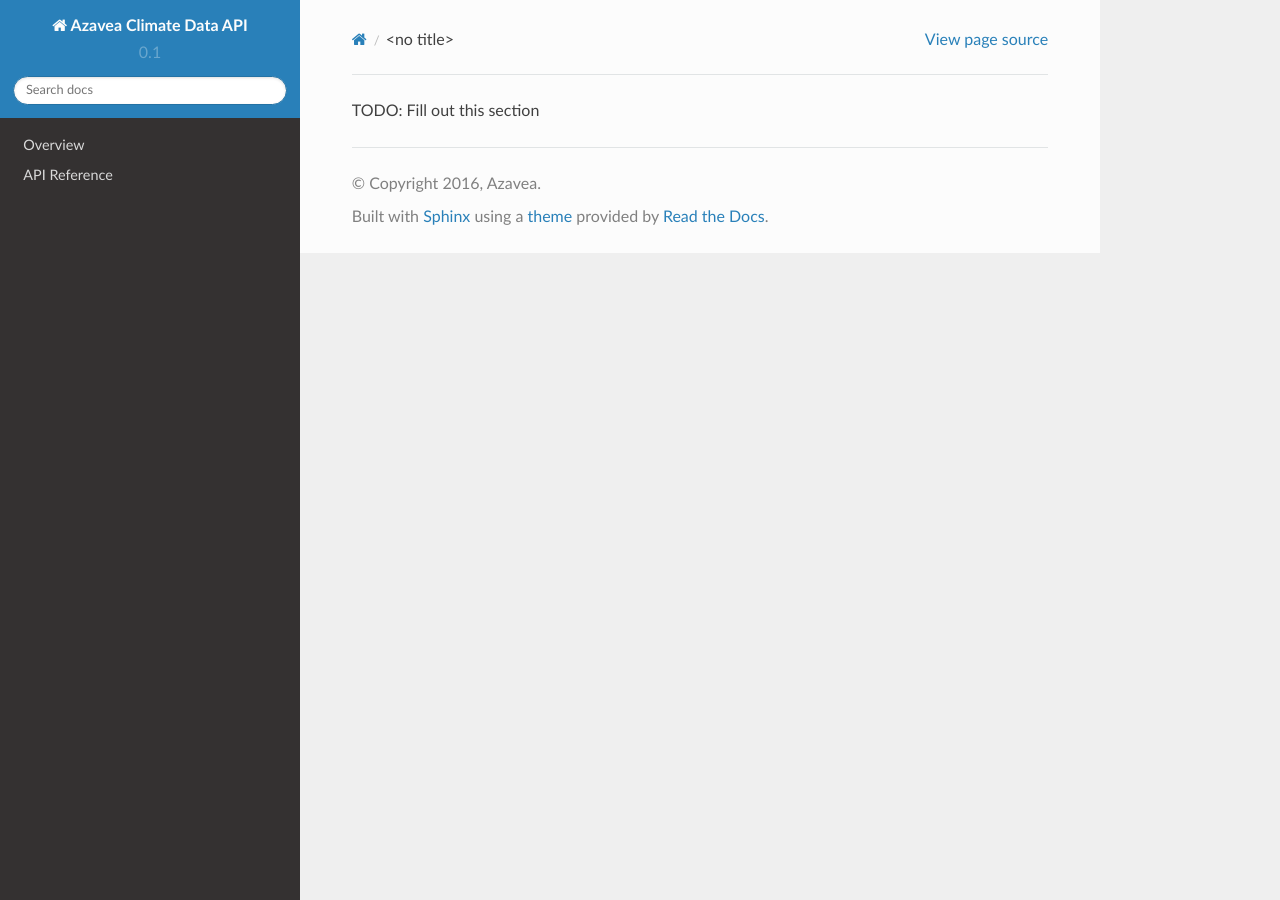
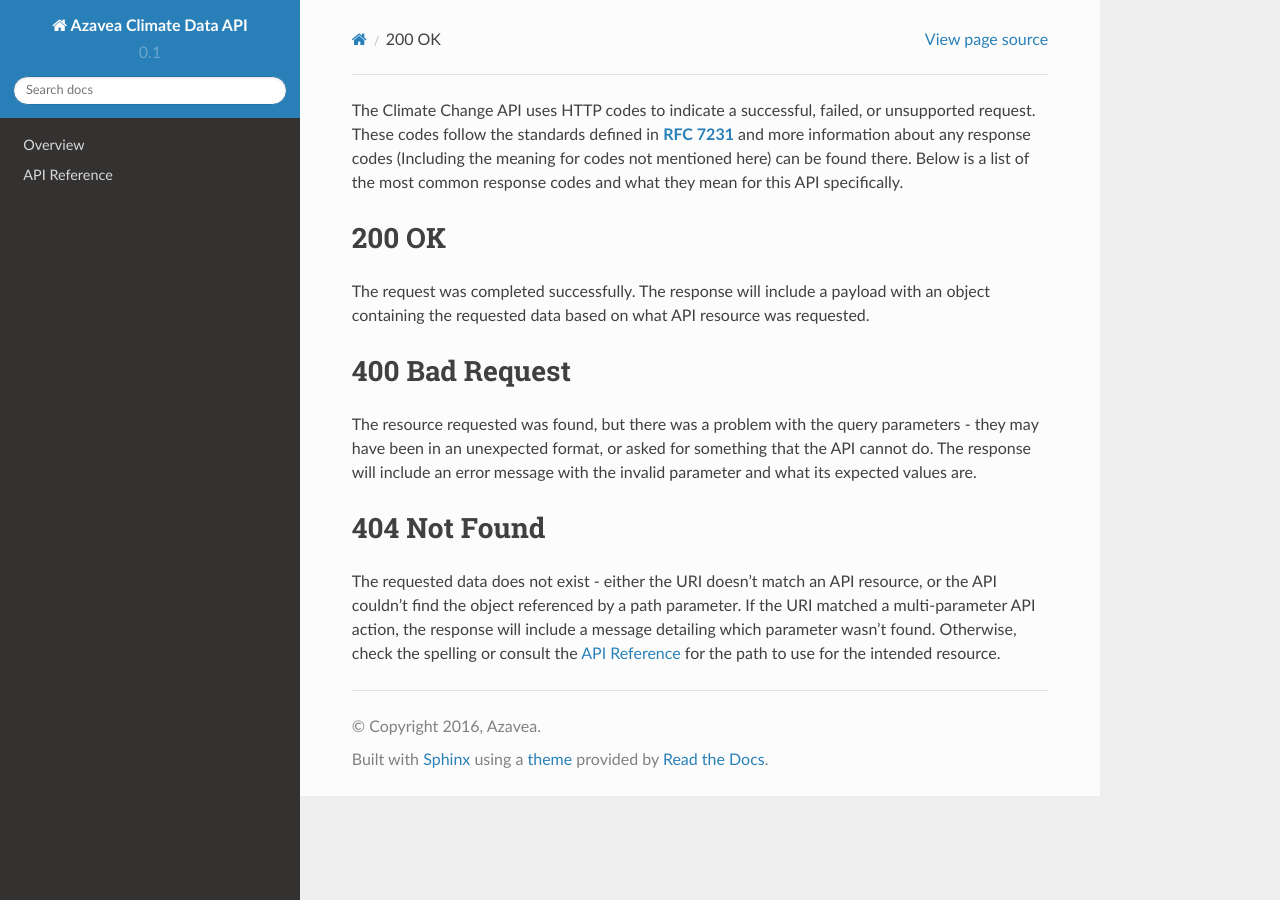
Before and after one commit to azavea/climate-change-api, a Sphinx documentation site: the page built from doc/source/overview/http_codes.rst, in a window 1280 px wide. Built offline with Sphinx 7.4.7 and the Read the Docs theme 2.0.0, drawn with Linux system fonts in a browser that asks for light colours.

Commit message:
Add documentation for HTTP response codes

```diff
--- a/doc/source/overview/http_codes.rst
+++ b/doc/source/overview/http_codes.rst
@@ -1,2 +1,16 @@
 
-TODO: Fill out this section
+The Climate Change API uses HTTP codes to indicate a successful, failed, or unsupported request. These codes follow the standards defined in :RFC:`7231` and more information about any response codes (Including the meaning for codes not mentioned here) can be found there. Below is a list of the most common response codes and what they mean for this API specifically.
+
+200 OK
+______
+The request was completed successfully. The response will include a payload with an object containing the requested data based on what API resource was requested.
+
+400 Bad Request
+_______________
+The resource requested was found, but there was a problem with the query parameters - they may have been in an unexpected format, or asked for something that the API cannot do. The response will include an error message with the invalid parameter and what its expected values are.
+
+404 Not Found
+_____________
+The requested data does not exist - either the URI doesn't match an API resource, or the API couldn't find the object referenced by a path parameter. If the URI matched a multi-parameter API action, the response will include a message detailing which parameter wasn't found. Otherwise, check the spelling or consult the `API Reference`_ for the path to use for the intended resource.
+
+.. _`API Reference`: api_reference.html
```
